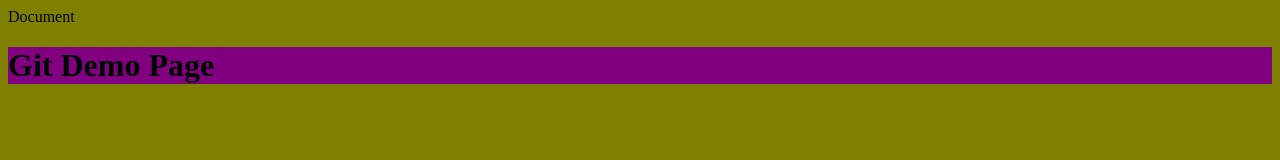
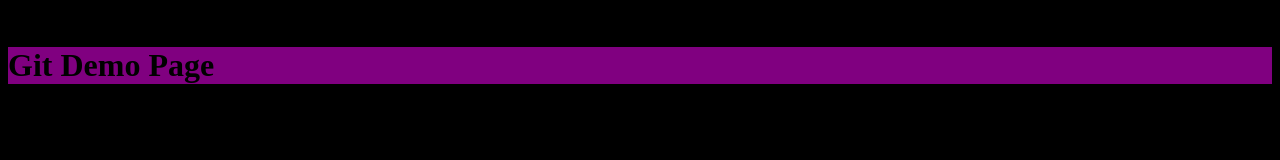
Before and after one commit to butastita/first, a plain HTML site: page index.html in a window 1280 px wide. Drawn offline with Linux system fonts and the light colour scheme.

Commit message:
change bg to black

```diff
--- a/styles.css
+++ b/styles.css
@@ -1,5 +1,5 @@
 body {
-  background-color: olive;
+  background-color: black;
 }
 
 h1 {
```
